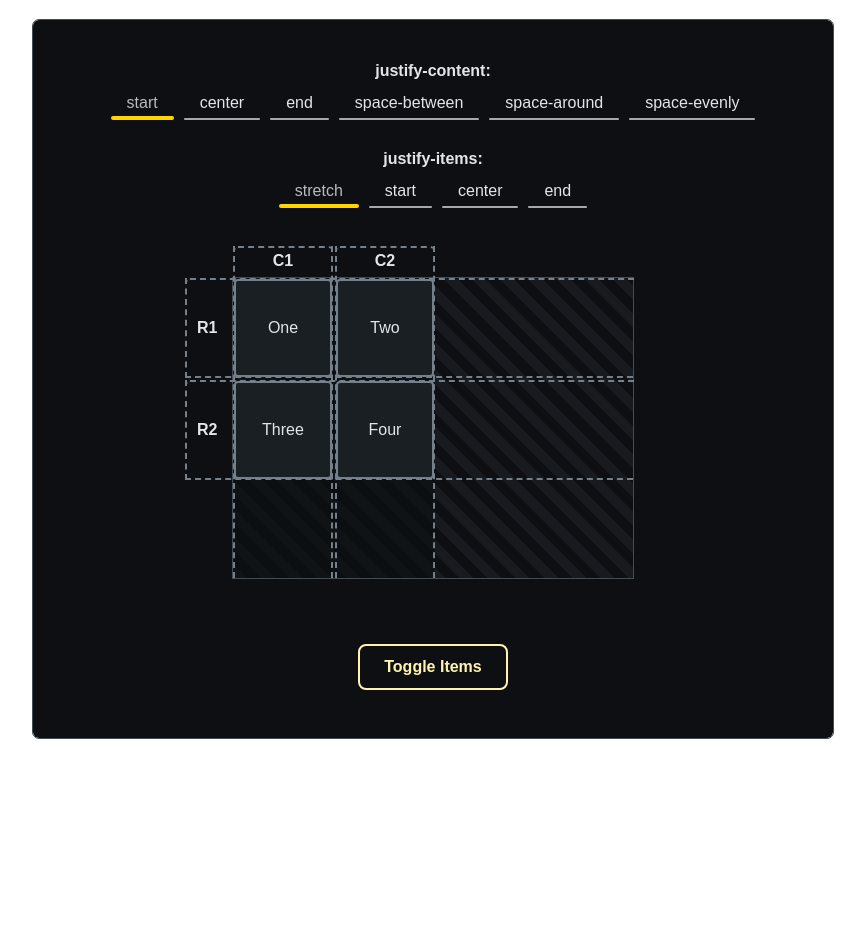
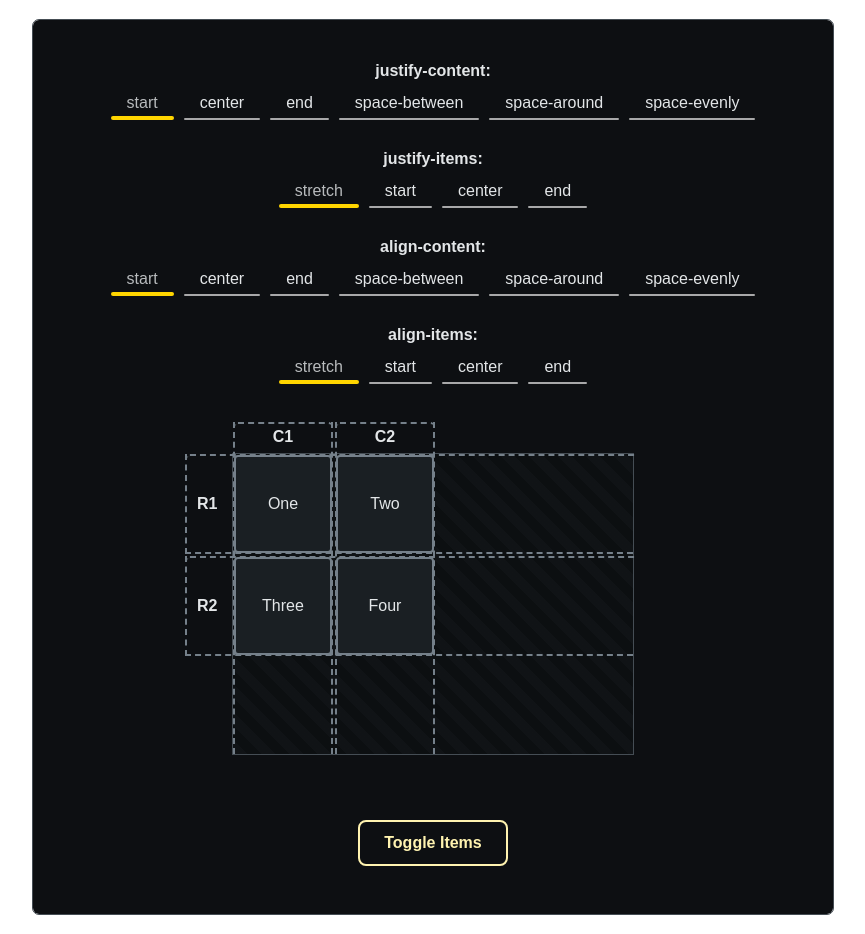
Before and after one commit to aliyuv/css-flex, a React (Vite) app: page /contentjustify in a window 1280 px wide. Shown: the whole page, without its empty margins (207-1072 px from the left). Before the commit the page ends 800 px from the top, so only its background shows below. Built offline with nearby package versions, Linux system fonts and the light colour scheme; a web font is replaced by a local one.

Commit message:
AligningRows 组件动画已完成

```diff
--- a/src/components/ContentJustify/ContentJustify.tsx
+++ b/src/components/ContentJustify/ContentJustify.tsx
@@ -9,16 +9,22 @@ import './ContentJustify.css'
 const JUSTIFY_CONTENT_OPTIONS = ['start', 'center', 'end', 'space-between', 'space-around', 'space-evenly']
 const JUSTIFY_ITEMS_OPTIONS = ['stretch', 'start', 'center', 'end']
 const JUSTIFY_SELF_OPTIONS = ['stretch', 'start', 'center', 'end']
+const ALIGN_CONTENT_OPTIONS = ['start', 'center', 'end', 'space-between', 'space-around', 'space-evenly']
+const ALIGN_ITEMS_OPTIONS = ['stretch', 'start', 'center', 'end']
 
 export default function ContentJustify() {
   const [justifyItemsValue, setJustifyItemsValue] = useState<(typeof JUSTIFY_ITEMS_OPTIONS)[number]>('stretch')
   const [justifyContentValue, setJustifyContentValue] = useState<(typeof JUSTIFY_CONTENT_OPTIONS)[number]>('start')
   const [justifySelfValue, setJustifySelfValue] = useState<string>('stretch')
+  const [alignContent, setAlignContent] = useState<string>('start')
+  const [alignItems, setAlignItems] = useState<string>('stretch')
   const [isSwitchOn, setIsSwitchOn] = useState(false)
   const [displayJustify, setDisplayJustify] = useState({
     justifyContent: true,
     justifyItems: true,
     justifySelf: false,
+    alignContent: true,
+    alignItem: true,
   })
 
   const tabConfigurations = [
@@ -42,6 +48,20 @@ export default function ContentJustify() {
       value: justifySelfValue,
       onChange: setJustifySelfValue,
       style: { display: displayJustify.justifySelf ? `block` : `none` },
+    },
+    {
+      items: ALIGN_CONTENT_OPTIONS,
+      label: 'align-content:',
+      value: alignContent,
+      onChange: setAlignContent,
+      style: { display: displayJustify.alignContent ? `block` : `none` },
+    },
+    {
+      items: ALIGN_ITEMS_OPTIONS,
+      label: 'align-items:',
+      value: alignItems,
+      onChange: setAlignItems,
+      style: { display: displayJustify.alignContent ? `block` : `none` },
     },
   ]
 
@@ -67,7 +87,14 @@ export default function ContentJustify() {
         activeItem={justifySelfValue}
         display_justify={displayJustify}
       />
-      <AligningRows />
+
+      <AligningRows
+        justifyContentValue={justifyContentValue}
+        justifyItemsValue={justifyItemsValue}
+        alignContentValue={alignContent}
+        alignItemsValue={alignItems}
+      />
+
       <Switch
         handleIsOnChange={
           () => setIsSwitchOn(prev => !prev)
@@ -77,6 +104,7 @@ export default function ContentJustify() {
           display: displayJustify.justifySelf ? `` : `none`,
         }}
       />
+
       <button
         className="cu-button"
         onClick={() =>
--- a/src/components/common/LayoutBox/AligningRows.css
+++ b/src/components/common/LayoutBox/AligningRows.css
@@ -32,18 +32,18 @@
   gap:2px;
   grid-area: 1 / 1;
   position:absolute;
+  width: 100%;
+  height: 100%;
 }
 
 .ar-inner-items.columns {
   grid-template-columns: 100px 100px;
-  height: 100%;
   background: rgba(13, 15, 18,0.6);
 
 }
 
 .ar-inner-items.rows {
   grid-template-rows: 100px 100px;
-  width: calc(100%);
 }
 
 .column,
@@ -113,6 +113,9 @@
   justify-content: center;
   border-radius: 4px;
   padding:calc(1px);
+  backface-visibility: hidden;
+  transform: translate3d(0, 0, 0);
+  will-change: transform;
 }
 
 .ar-grid-item{
@@ -125,4 +128,5 @@
   justify-content: center;
   align-items: center;
   border-radius: 4px;
+  padding: 10px 16px;
 }
--- a/src/components/common/LayoutBox/AligningRows.tsx
+++ b/src/components/common/LayoutBox/AligningRows.tsx
@@ -1,31 +1,90 @@
+import { motion } from 'motion/react'
 import './AligningRows.css'
 
-export default function AligningRows() {
+interface Props {
+  justifyContentValue: string
+  justifyItemsValue: string
+  alignContentValue: string
+  alignItemsValue: string
+}
+
+export default function AligningRows({
+  justifyContentValue,
+  justifyItemsValue,
+  alignContentValue,
+  alignItemsValue,
+}: Props) {
   const textArr = ['One', 'Two', 'Three', 'Four']
   return (
     <div className="ar-container">
       <div className="ar-layout-container">
         <div className="ar-inner">
-          <div className="ar-inner-items columns">
-            <div className="column" style={{ gridColumn: `1`, gridRow: `1 / 3` }}>C1</div>
-            <div className="column" style={{ gridColumn: `2`, gridRow: `1 / 3 ` }}>C2</div>
-          </div>
-          <div className="ar-inner-items rows">
-            <div className="row" style={{ gridColumn: `1 / 3 `, gridRow: `1` }}>R1</div>
-            <div className="row" style={{ gridColumn: `1 / 3`, gridRow: `2` }}>R2</div>
-          </div>
+          <motion.div
+            layout
+            transition={{
+              duration: 0.2,
+              ease: 'ease',
+            }}
+            className="ar-inner-items columns"
+            style={{
+              justifyContent: justifyContentValue,
+            }}
+          >
+            <motion.div
+              className="column"
+              style={{ gridColumn: `1`, gridRow: `1 / 3` }}
+              layout
+            >
+              C1
+            </motion.div>
+            <motion.div
+              layout
+              className="column"
+              style={{ gridColumn: `2`, gridRow: `1 / 3 ` }}
+            >
+              C2
+            </motion.div>
+          </motion.div>
+          <motion.div
+            className="ar-inner-items rows"
+            style={{
+              alignContent: alignContentValue,
+            }}
+            layout
+            transition={{
+              duration: 0.2,
+              ease: 'ease',
+            }}
+          >
+            <motion.div layout className="row" style={{ gridColumn: `1 / 3 `, gridRow: `1` }}>R1</motion.div>
+            <motion.div layout className="row" style={{ gridColumn: `1 / 3`, gridRow: `2` }}>R2</motion.div>
+          </motion.div>
         </div>
-        <div className="ar-grid-items">
+        <motion.div
+          transition={{
+            duration: 0.2,
+            ease: 'ease',
+          }}
+          layout
+          className="ar-grid-items"
+          style={{
+            justifyContent: justifyContentValue,
+            justifyItems: justifyItemsValue,
+            alignContent: alignContentValue,
+            alignItems: alignItemsValue,
+          }}
+          onPointerDownCapture={e => e.stopPropagation()}
+        >
           {
             textArr.map(item => (
-              <div className="ar-grid-layout">
-                <div key={item} className="ar-grid-item">
-                  <div>{item}</div>
-                </div>
-              </div>
+              <motion.div className="ar-grid-layout" key={item} layout>
+                <motion.div key={item} className="ar-grid-item">
+                  <motion.div layout="preserve-aspect">{item}</motion.div>
+                </motion.div>
+              </motion.div>
             ))
           }
-        </div>
+        </motion.div>
       </div>
     </div>
   )
```
